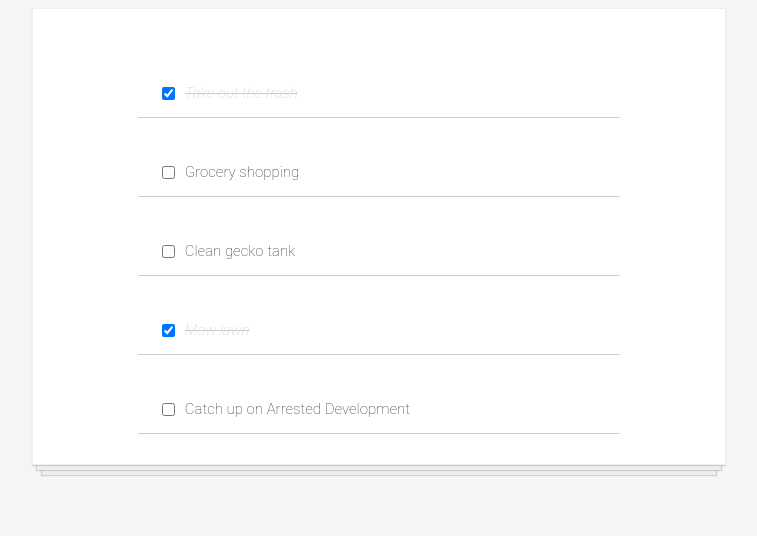
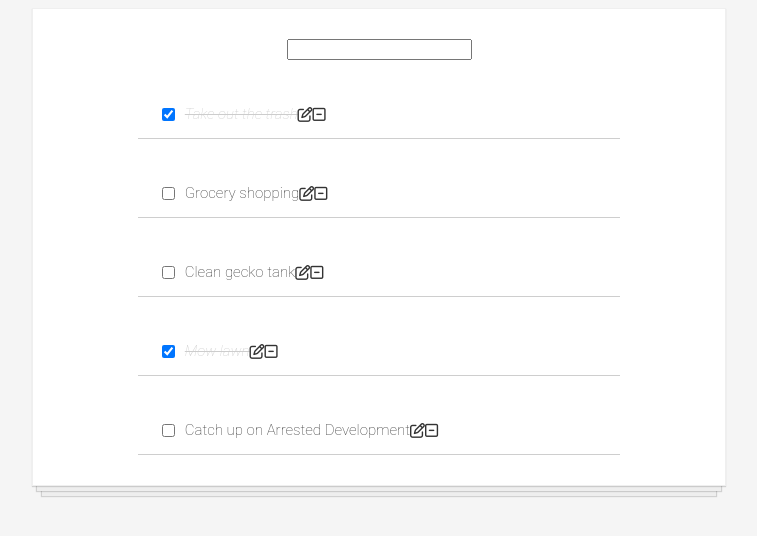
Before and after one commit to reed756/react-todo-app, a React (Create React App) app: page / in a window 1280 px wide. Shown: the top 536 px of the page, without its empty margins (261-1018 px from the left). Built offline with nearby package versions, Linux system fonts and the light colour scheme; the HTML template or start-up script is replaced by a standard one.

Commit message:
implemented functions to delete, add, and update todos as completed

```diff
--- a/public/index.html
+++ b/public/index.html
@@ -39,5 +39,6 @@
       To begin the development, run `npm start` or `yarn start`.
       To create a production bundle, use `npm run build` or `yarn build`.
     -->
+    <script src="https://kit.fontawesome.com/9278862d7c.js" crossorigin="anonymous"></script>
   </body>
 </html>
--- a/src/App.js
+++ b/src/App.js
@@ -1,42 +1,65 @@
-import React from "react"
+import React, { useState } from "react"
 import TodoItem from "./TodoItem"
-import todosData from "./todosData"
 import './styles.css'
+import TodoForm from "./components/TodoForm"
 
-class App extends React.Component {
-    constructor() {
-        super()
-        this.state = {
-            todos: todosData
+function App() {
+
+    const [todos, setTodos] = useState([
+        {
+            id: 0,
+            text: "Take out the trash",
+            completed: true
+        },
+        {
+            id: 1,
+            text: "Grocery shopping",
+            completed: false
+        },
+        {
+            id: 2,
+            text: "Clean gecko tank",
+            completed: false
+        },
+        {
+            id: 3,
+            text: "Mow lawn",
+            completed: true
+        },
+        {
+            id: 4,
+            text: "Catch up on Arrested Development",
+            completed: false
         }
-        this.handleChange = this.handleChange.bind(this)
+    ])
+
+    const addTodo = (text) => {
+        const newTodos = [...todos, { completed: false, id: todos.length + 1, text }];
+        setTodos(newTodos);
     }
 
-    handleChange(id) {
-        this.setState(prevState => {
-            const updatedTodos = prevState.todos.map(todo => {
-                if (todo.id === id) {
-                    return {
-                        ...todo, completed: !todo.completed
-                    }
-                }
-                return todo
-            })
-            return {
-                todos: updatedTodos
-            }
-        })
+    function handleChange(id) {
+        const newTodos = [...todos];
+        newTodos[id].completed = !newTodos[id].completed;
+        setTodos(newTodos);
     }
 
-    render() {
-        const todoItems = this.state.todos.map(item => <TodoItem key={item.id} item={item} handleChange={this.handleChange}/>)
+    function handleClick(id) {
+        console.log(id);
+        const newTodos = [...todos];
+        newTodos.splice(id, 1);
+        for (let i = 0; i < newTodos.length; i++) {
+            newTodos[i].id = i;
+        }
+        setTodos(newTodos);
+    }
 
         return (
             <div className="todo-list">
-                {todoItems}
+                <TodoForm addTodo={ addTodo }/>
+                {todos.map(item => <TodoItem key={item.id} item={item} handleChange={ handleChange } handleClick= { handleClick }/>)}
             </div>
-        )
-    }
+    )
 }
 
 export default App
--- a/src/TodoItem.js
+++ b/src/TodoItem.js
@@ -15,6 +15,11 @@ function TodoItem(props) {
                 onChange={() => props.handleChange(props.item.id)}
             />
             <p style={props.item.completed ? completedStyle: null}>{props.item.text}</p>
+            <i className="far fa-edit"></i>
+            <i
+                className="far fa-minus-square"
+                onClick={() => props.handleClick(props.item.id)}
+            ></i>
         </div>
     )
 }
--- a/src/TodosData.js
+++ /dev/null
@@ -1,29 +0,0 @@
-const todosData = [
-    {
-        id: 1,
-        text: "Take out the trash",
-        completed: true
-    },
-    {
-        id: 2,
-        text: "Grocery shopping",
-        completed: false
-    },
-    {
-        id: 3,
-        text: "Clean gecko tank",
-        completed: false
-    },
-    {
-        id: 4,
-        text: "Mow lawn",
-        completed: true
-    },
-    {
-        id: 5,
-        text: "Catch up on Arrested Development",
-        completed: false
-    }
-]
-
-export default todosData
--- /dev/null
+++ b/src/components/TodoForm.js
@@ -0,0 +1,23 @@
+import React, { useState } from "react"
+
+const TodoForm = ({ addTodo }) => {
+    const [value, setValue] = useState('');
+
+    const handleSubmit = e => {
+        e.preventDefault();
+        if (!value) { return; }
+        addTodo(value);
+        setValue('');
+    }
+    return (
+        <form onSubmit={handleSubmit}>
+            <input
+                type="text"
+                value={value}
+                onChange={e => setValue(e.target.value)}
+            />
+        </form>
+    )
+}
+
+export default TodoForm
```
